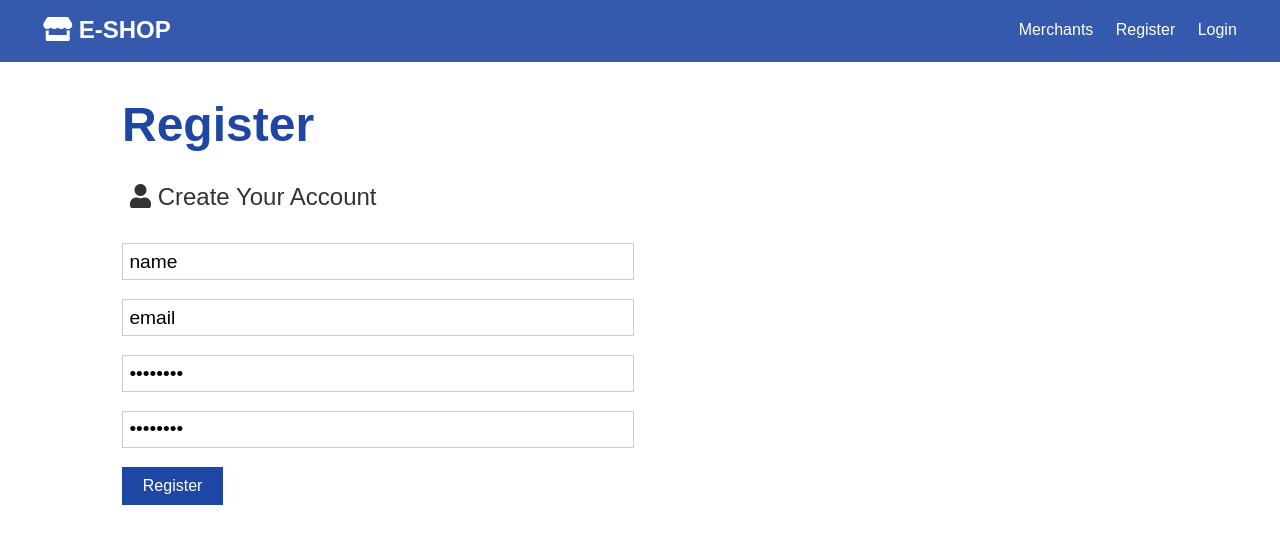
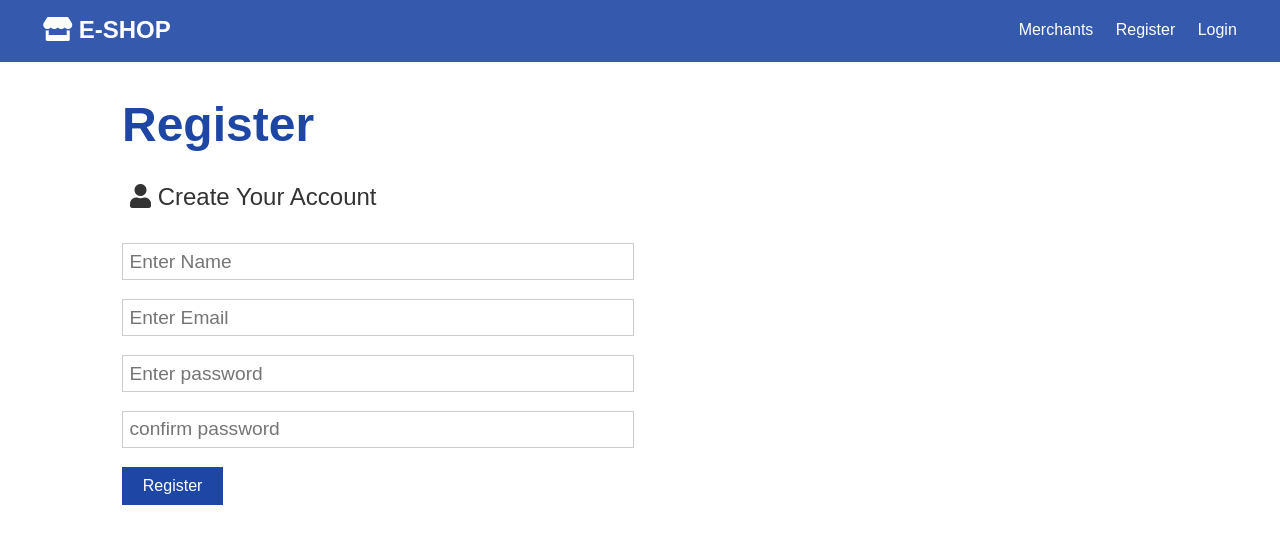
Before and after one commit to Eshwar0601/eCommerceClient, a React (Create React App) app: page /register in a window 1280 px wide. Shown: the top 544 px of the page. Built offline with nearby package versions, Linux system fonts and the light colour scheme.

Commit message:
Connecting frontend to backend

```diff
--- a/src/actions/authActions.js
+++ b/src/actions/authActions.js
@@ -7,7 +7,7 @@ import {
     AUTH_ERROR,
 } from "./types";
 import { getServer } from "../util";
-import { setAuthToken } from "../util/setAuthToken";
+import setAuthToken from "../util/setAuthToken";
 
 // set user
 export const setCurrentUser = (user) => async (dispatch) => {
@@ -16,7 +16,7 @@ export const setCurrentUser = (user) => async (dispatch) => {
     }
 
     try {
-        const res = await axios.get(`${getServer}/api/auth`);
+        const res = await axios.get(`${getServer()}/api/auth`);
         dispatch({
             type: SET_CURRENT_USER,
             payload: res.data,
@@ -35,12 +35,12 @@ export const setCurrentUser = (user) => async (dispatch) => {
 export const register = (userData) => async (dispatch) => {
     const config = {
         headers: {
-            "Content-type": "application/json",
+            "Content-Type": "application/json",
         },
     };
     try {
         const res = await axios.post(
-            `${getServer}/api/users`,
+            `${getServer()}/api/users`,
             userData,
             config
         );
--- a/src/components/auth/Register.js
+++ b/src/components/auth/Register.js
@@ -1,20 +1,44 @@
 import React, { Component } from "react";
+import { connect } from "react-redux";
+import { withRouter } from "react-router-dom";
 import { Input } from "../general/Input";
+import { register } from "../../actions/authActions";
 class Register extends Component {
     constructor() {
         super();
         this.state = {
             name: "",
             email: "",
-            password1: "",
+            password: "",
             password2: "",
         };
+        this.onChange = this.onChange.bind(this);
+        this.onSubmit = this.onSubmit.bind(this);
     }
+    // onChange(e) {
+    //     console.log(e.target.name);
+    //     this.setState({ [e.target.name]: e.target.value });
+    // }
     onChange(e) {
-        console.log(e);
+        console.log(e.target.name);
+        this.setState({ [e.target.name]: e.target.value });
+    }
+    onSubmit() {
+        const { name, email, password } = this.state;
+        const newUser = {
+            name,
+            email,
+            password,
+        };
+        if (password === this.state.password2) {
+            this.props.register(newUser);
+        } else {
+            console.log("password dont match");
+        }
     }
 
     render() {
+        const { name, email, password, password2 } = this.state;
         return (
             <div className="container">
                 <h1 className="large text-primary">Register</h1>
@@ -23,43 +47,53 @@ class Register extends Component {
                 </p>
                 <div className="form">
                     <Input
+                        name="name"
                         type="text"
                         placeholder="Enter Name"
-                        value="name"
+                        value={name}
                         onChange={this.onChange}
                     />
                 </div>
                 <div className="form">
                     <Input
+                        name="email"
                         type="email"
                         placeholder="Enter Email"
-                        value="email"
+                        value={email}
                         onChange={this.onChange}
                     />
                 </div>
 
                 <div className="form">
                     <Input
+                        name="password"
                         type="password"
                         placeholder="Enter password"
-                        value="password"
+                        value={password}
                         onChange={this.onChange}
                     />
                 </div>
 
                 <div className="form">
                     <Input
+                        name="password2"
                         type="password"
                         placeholder="confirm password"
-                        value="password"
+                        value={password2}
                         onChange={this.onChange}
                     />
                 </div>
 
-                <button className="btn btn-primary">Register</button>
+                <button className="btn btn-primary" onClick={this.onSubmit}>
+                    Register
+                </button>
             </div>
         );
     }
 }
 
-export default Register;
+const mapStateToProps = (state) => ({
+    auth: state.auth,
+});
+
+export default connect(mapStateToProps, { register })(withRouter(Register));
```
